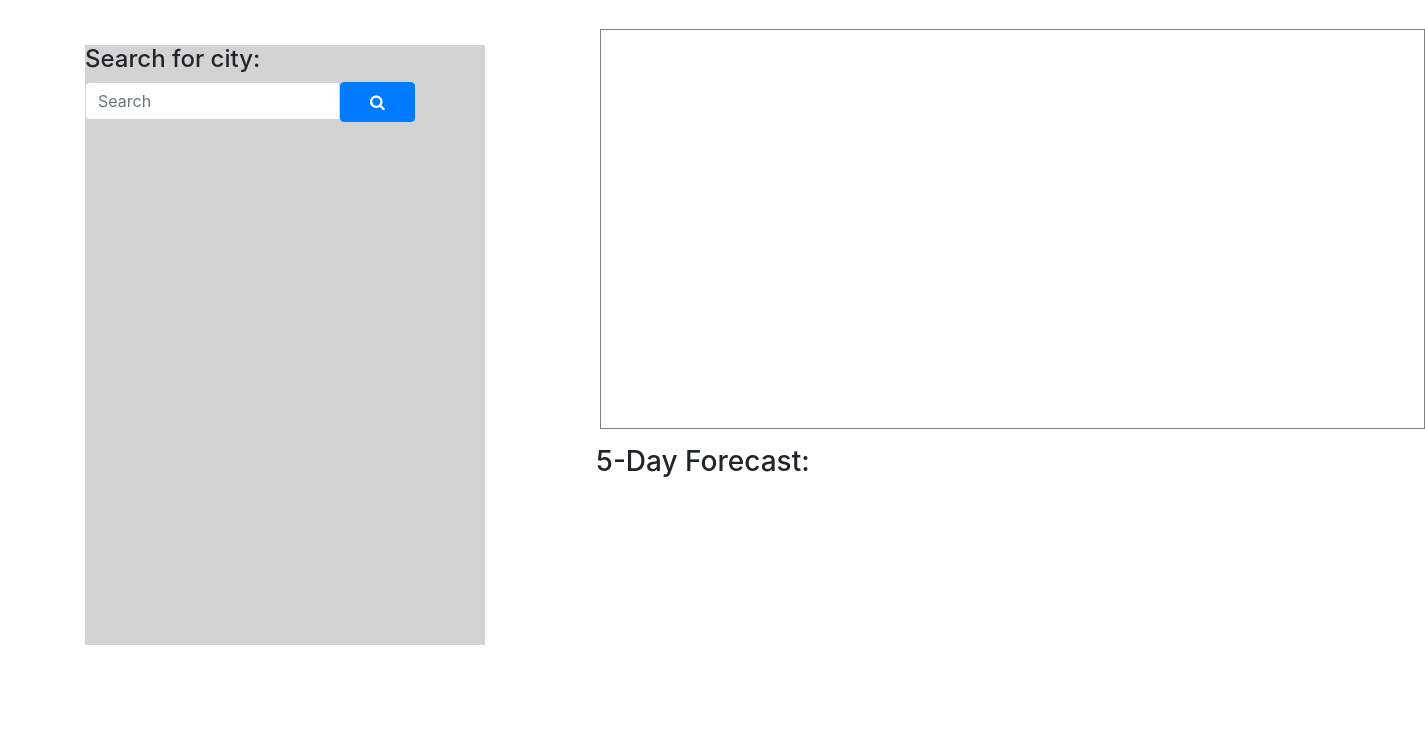
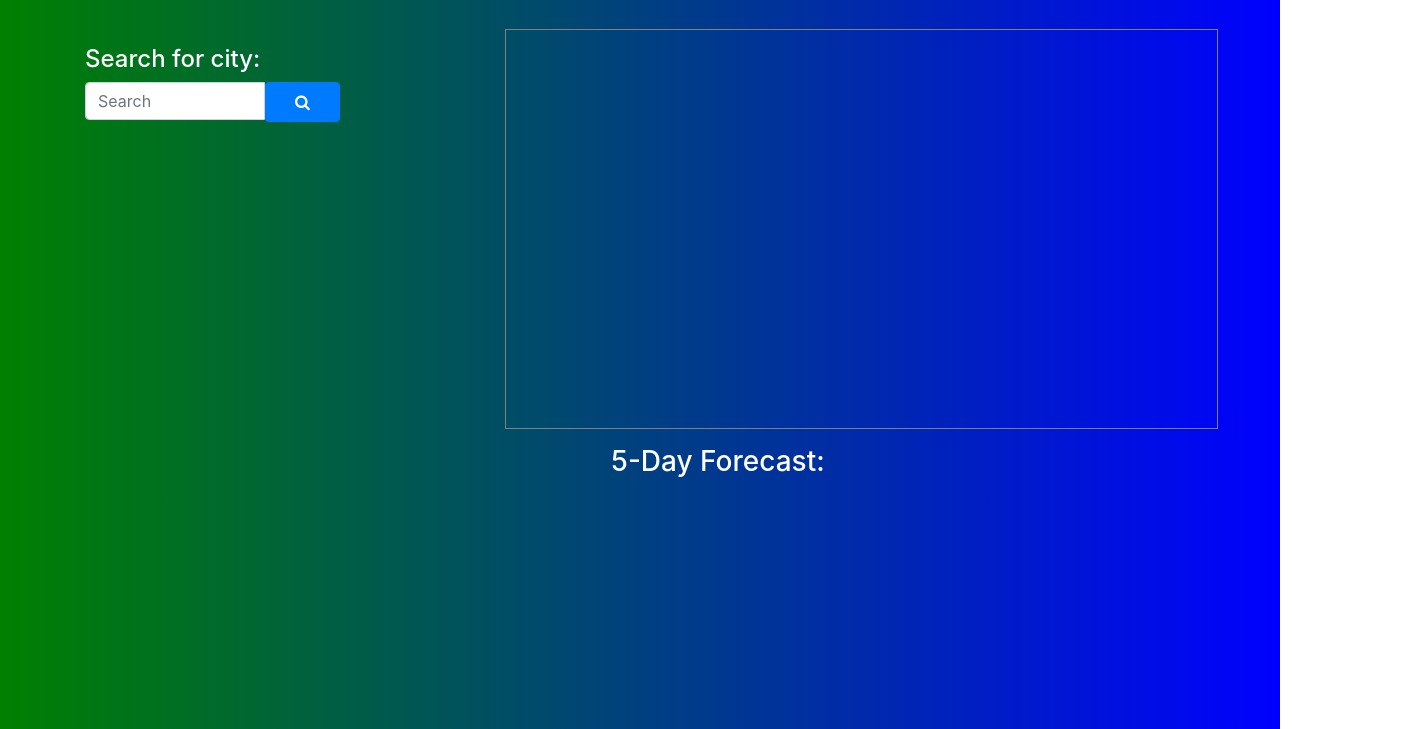
Before and after one commit to Finch23/Weather-Dashboard, a plain HTML site: page index.html in a window 1280 px wide. Shown: the part 71-800 px from the top of the page, 1425 px wide, since content can reach past the window. Drawn offline with nearby package versions, Linux system fonts and the light colour scheme.

Commit message:
changed layout and fixed some bugs

```diff
--- a/index.html
+++ b/index.html
@@ -20,7 +20,7 @@
         <div class="col-md-2 col-lg-3 col-sm-2 cities mt-3">
             <div class="mycont">
                 <form>
-                    <label class="h4 mr-2">Search for city:</label>
+                    <label class="h4 mr-2" style='color: white;'>Search for city:</label>
                     <div class="input-group">
                         <input class="form-control" id="search" type="search" placeholder="Search" aria-label="Search">
                         <button type="button" id="btn" class="btn btn-primary">
@@ -31,9 +31,9 @@
             </div>
         </div>
 <div class='col-lg-9 col-md-9 col-sm-9'>
-    <div class='mycont2'>
+    <div class=''>
         <div class='row'>
-            <div class='col-lg-10 col-md-10 col-sm-10'>
+            <div class='mycont2 col-lg-10 col-md-10 col-sm-10'>
                 <div class='city'></div>
                 <div class='temperature ml-2'></div>
                 <div class='humidity ml-2'></div>
@@ -43,8 +43,9 @@
         </div>
     </div>
     <div class="row m-3">
+        <div class='col-12'>
         <h3>5-Day Forecast:</h3>
-        <div class="row" id="forecast">
+        <div id="forecast">
         </div>
     </div>
 </div>
--- a/script.js
+++ b/script.js
@@ -13,9 +13,8 @@ $(document).ready(function() {
             method: 'GET'
         }).then(function(response) {
             console.log(response);
-            console.log(response);
             var icon = response.weather[0].icon;
-            $('.city').html('<h3>' + response.name + ' ' + "(" + dateTime + ")" + icon + '</h3>');
+            $('.city').html('<h3>' + response.name + ' ' + "(" + dateTime + ")" + '</h3>');
             var tempF = (response.main.temp) * 1.80 + 32;
             $('.temperature').html('<p>Temperature: ' + tempF.toFixed(0) + ' F</p>');
             $('.humidity').html('<p>Humidity: ' + response.main.humidity + '%</p>');
@@ -29,15 +28,16 @@ $(document).ready(function() {
             }).then(function(five) {
                 console.log(five);
                 for(var i = 0; i <= 4; i++) {
+                    console.log(five);
                     var date = (five.list[i].dt);
                     var iconImg = five.list[i].weather[0].icon;
                     var iconurl = 'https://openweathermap.org/img/wn/' + iconImg + '.png';
                     var imgIcon = $('<img>').attr('src', iconurl);
-                    var cardDiv = $('<div>').attr('class','card text-white bg-warning m-1');
+                    var cardDiv = $('<div>').attr('class','card text-white bg-success m-1');
                     var cardHeader = $('<h5>').attr('class','card-header').text(moment(date[i]).format('L')); //Convert unix time using moment
                     var cardBodyDiv =$('<div>').attr('class','card-body text-center');
-                    var temp = five.list[i].main.temp * 1.8 + 32;
-                    var temp = $('<h5>').attr('class', 'card-text').html(temp.toFixed(0) + '&#8457');
+                    var fahrenheitTemp = Math.floor((five.list[i].main.temp - 273.15) * 1.80 +32);
+                    var temp = $("<h5>").attr("class", "card-text").html(fahrenheitTemp + '&#8457');
                     var humidity = $('<p>').attr('class', 'card-text').text('Humidity: ' + five.list[i].main.humidity + '%');
                     cardBodyDiv.append(imgIcon, temp, humidity);
                     cardDiv.append(cardHeader, cardBodyDiv);
--- a/style.css
+++ b/style.css
@@ -5,19 +5,20 @@ h1 {
     padding: 10px;
 }
 
+body {
+    background-image: linear-gradient(to left, blue, green);
+}
+
 .mycont {
-    height: 600px;
-    background-color: lightgray;
-    width: 400px;
-    padding-right: 70px;
-    margin-right: 250px;
+    color: white;
+    font-size: 20px;
 }
 
 .mycont2 {
     height: 400px;
     width: 100%;
     border: 1px solid gray;
-    margin-left: 230px;
+    margin-left: 150px;
 }
 
 #btn {
@@ -27,4 +28,5 @@ h1 {
 
 h3 {
     margin-left: 210px;
+    color: white;
 }
```
Also changed, not shown: images/download.jpg (added), images/images.jpg (added).
